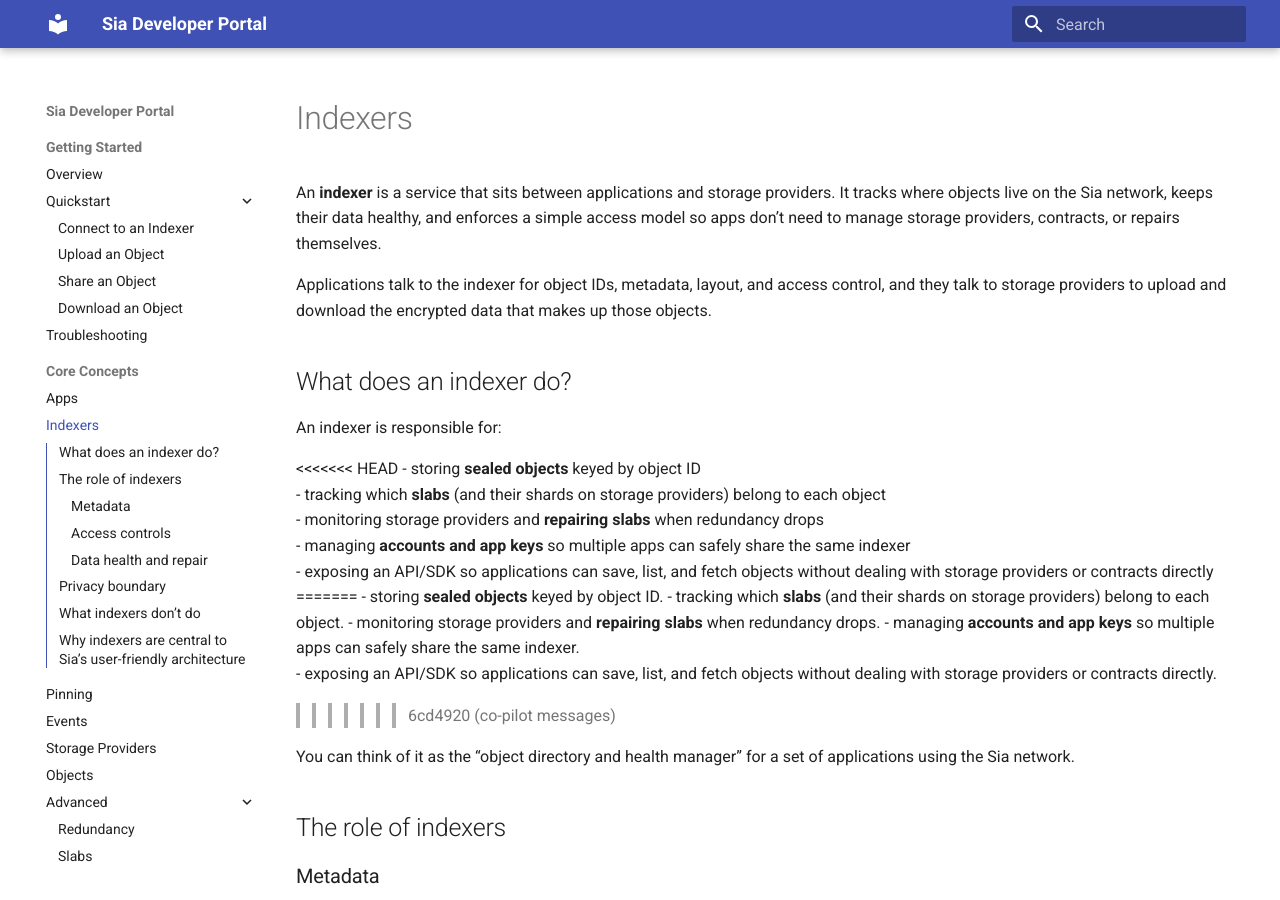
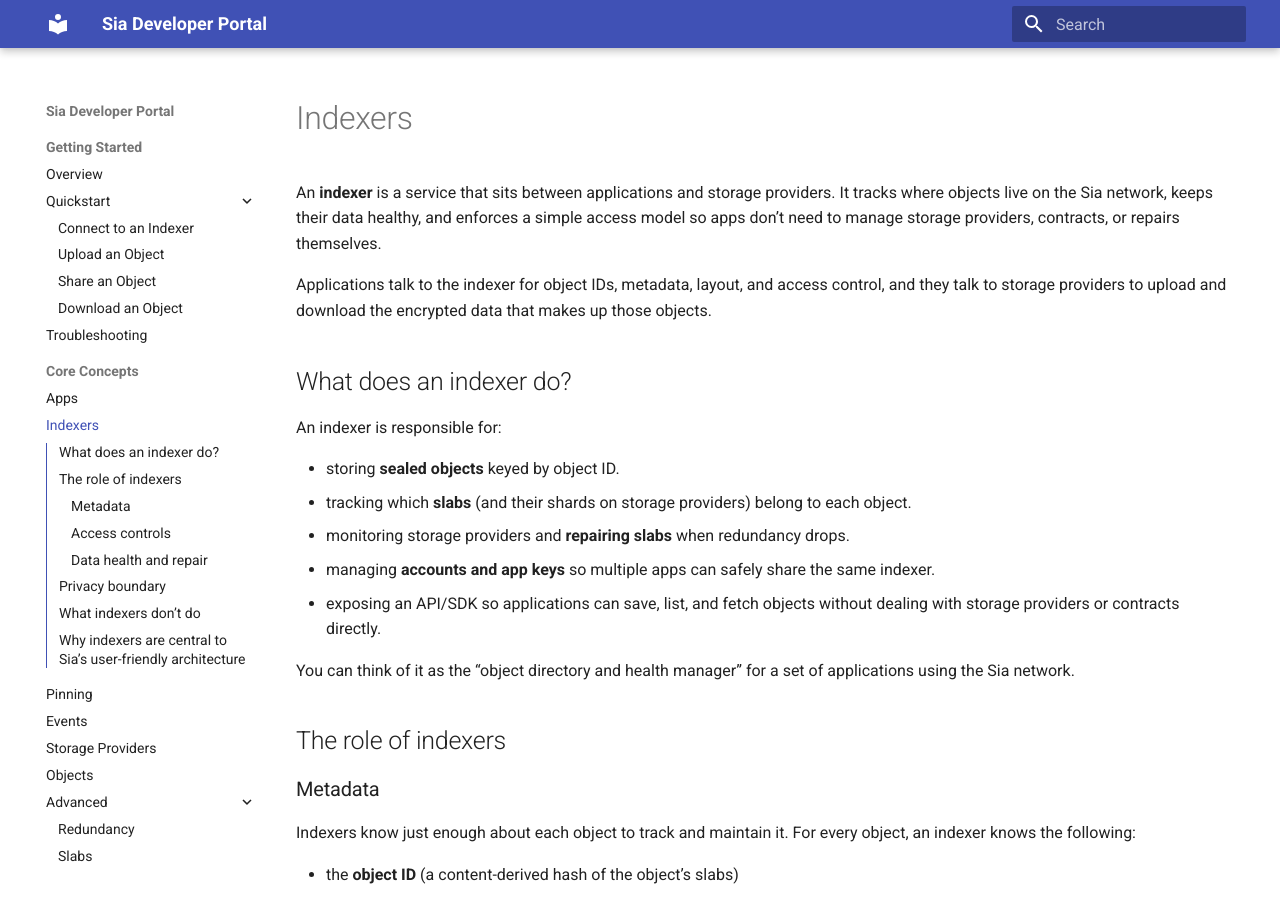
Before and after one commit to SiaFoundation/developer-portal, an MkDocs documentation site: the page built from docs/core-concepts/indexers.md, in a window 1280 px wide and 900 px high. Built offline with MkDocs 1.6.1 and Material for MkDocs 9.7.7, drawn with Linux system fonts in a browser that asks for light colours; some of the changed text lies outside the part shown.

Commit message:
co-pilot change + remove HEAD

```diff
--- a/docs/core-concepts/indexers.md
+++ b/docs/core-concepts/indexers.md
@@ -12,19 +12,11 @@
 
 An indexer is responsible for:
 
-<<<<<<< HEAD
-- storing **sealed objects** keyed by object ID
-- tracking which **slabs** (and their shards on storage providers) belong to each object
-- monitoring storage providers and **repairing slabs** when redundancy drops
-- managing **accounts and app keys** so multiple apps can safely share the same indexer
-- exposing an API/SDK so applications can save, list, and fetch objects without dealing with storage providers or contracts directly
-=======
 - storing **sealed objects** keyed by object ID.
 - tracking which **slabs** (and their shards on storage providers) belong to each object.
 - monitoring storage providers and **repairing slabs** when redundancy drops.
 - managing **accounts and app keys** so multiple apps can safely share the same indexer.
 - exposing an API/SDK so applications can save, list, and fetch objects without dealing with storage providers or contracts directly.
->>>>>>> 6cd4920 (co-pilot messages)
 
 You can think of it as the “object directory and health manager” for a set of applications using the Sia network.
 
@@ -139,13 +131,8 @@
 
 Indexers centralize that complexity into a reusable service:
 
-<<<<<<< HEAD
-- **For users:** indexers allow multiple apps to work with objects in the same account while keeping each app’s objects isolated by app key and preserving data privacy.
-- **For developers:** they provide a small, stable API focused on objects and metadata, instead of forcing each app to manage hosts and contracts.
-=======
 - **For users:** they can allow multiple apps to work with objects in the same account while keeping each app’s objects isolated by app key and preserving data privacy.
 - **For developers:** they provide a small, stable API focused on objects and metadata, instead of forcing each app to manage storage providers and contracts.
->>>>>>> 6cd4920 (co-pilot messages)
 - **For operators:** they cleanly separate “run indexers and storage providers” from “build applications,” so infrastructure and apps can evolve independently.
 
 By staying narrow—tracking objects, preserving privacy, managing data health, and enforcing a simple access model—indexers make Sia’s decentralized storage layer feel like a straightforward, user-friendly object service.
```
